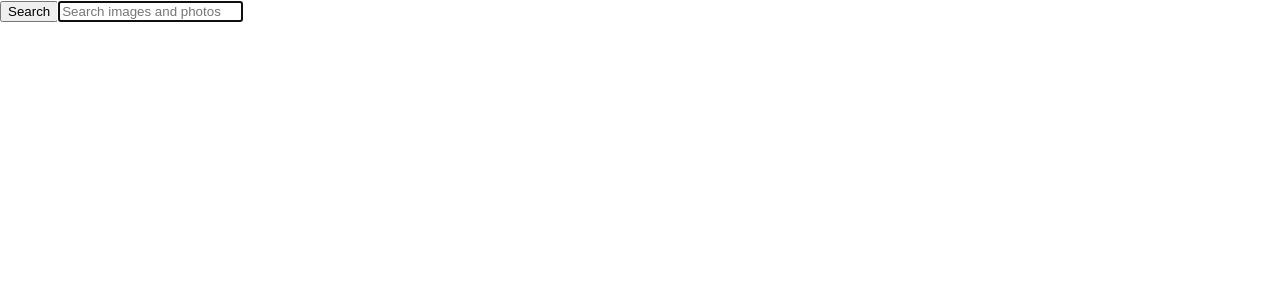
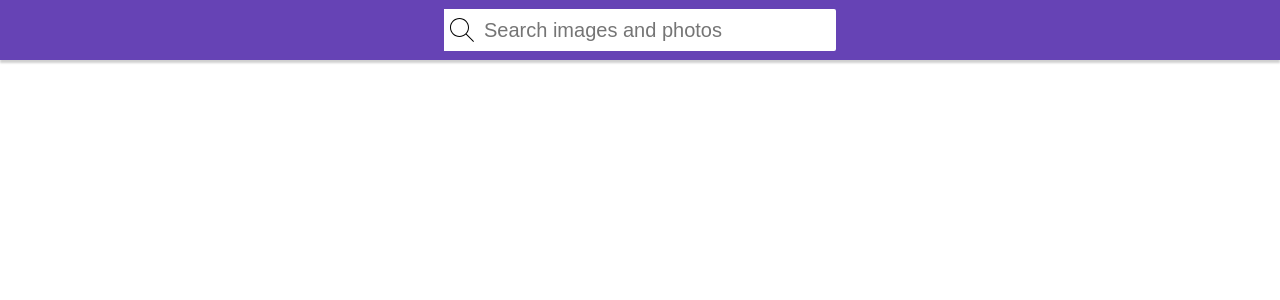
Before and after one commit to def2234/goit-react-hw-03-image-finder, a React (Create React App) app: page / in a window 1280 px wide. Shown: the top 300 px of the page. Built offline with nearby package versions, Linux system fonts and the light colour scheme.

Commit message:
Hw 03 complited

```diff
--- a/src/components/App.jsx
+++ b/src/components/App.jsx
@@ -95,14 +95,16 @@ export class App extends Component {
 
   render() {
     return (
-      <>
+      <section>
         {this.state.showModal && (
           <Modal
             image={this.state.largeImageURL}
             closeModal={this.closeModal}
           />
         )}
+
         <Searchbar onSubmit={this.formOnsubmitHandler} />
+
         <ImageGallery
           serchValue={this.state.serchValue}
           error={this.state.error}
@@ -113,7 +115,7 @@ export class App extends Component {
         {this.state.status === 'resolved' && (
           <Button onClick={this.handleClickButton} />
         )}
-      </>
+      </section>
     );
   }
 }
--- a/src/components/ImageGallery/ImageGallery.js
+++ b/src/components/ImageGallery/ImageGallery.js
@@ -1,10 +1,11 @@
 import { ImageGalleryItem } from '../ImageGalleryItem/ImageGalleryItem';
 import { PendingViewImage } from '../Loader/Loader';
 import PropTypes from 'prop-types';
+import { Ul } from '../ImageGallery/ImageGallery.styled';
 
 export const ImageGallery = ({ status, error, image, onPictureClick }) => {
   return (
-    <ul>
+    <Ul>
       {status === 'rejected' && <h1>{error.message}</h1>}
       {status === 'pending' && <PendingViewImage />}
       {status === 'resolved' &&
@@ -15,7 +16,7 @@ export const ImageGallery = ({ status, error, image, onPictureClick }) => {
             clickPicture={() => onPictureClick(picture.largeImageURL)}
           />
         ))}
-    </ul>
+    </Ul>
   );
 };
 
--- /dev/null
+++ b/src/components/ImageGallery/ImageGallery.styled.js
@@ -0,0 +1,10 @@
+import styled from 'styled-components';
+
+export const Ul = styled.ul`
+  margin-top: 70px;
+  display: flex;
+  flex-wrap: wrap;
+  gap: 10px;
+  list-style: none;
+  padding: 0;
+`;
--- /dev/null
+++ b/src/components/ImageGalleryItem/ImageGalleryItem-styled.js
@@ -0,0 +1,10 @@
+import styled from 'styled-components';
+
+export const Li = styled.li`
+  flex-basis: calc((100% - 30px) / 4);
+`;
+
+export const Img = styled.img`
+  height: 260px;
+  width: 100%;
+`;
--- a/src/components/ImageGalleryItem/ImageGalleryItem.js
+++ b/src/components/ImageGalleryItem/ImageGalleryItem.js
@@ -1,15 +1,16 @@
 import PropTypes from 'prop-types';
+import { Li, Img } from './ImageGalleryItem-styled';
 
 export const ImageGalleryItem = ({ pictureUrl, clickPicture }) => {
   return (
     <>
-      <li key={pictureUrl.id}>
-        <img
+      <Li key={pictureUrl.id}>
+        <Img
           src={pictureUrl.webformatURL}
           alt={pictureUrl.tags}
           onClick={clickPicture}
         />
-      </li>
+      </Li>
     </>
   );
 };
--- a/src/components/Searchbar/Searchbar.js
+++ b/src/components/Searchbar/Searchbar.js
@@ -1,5 +1,13 @@
 import PropTypes from 'prop-types';
 import React, { Component } from 'react';
+import {
+  Header,
+  Form,
+  Input,
+  Button,
+  Div,
+  Svg,
+} from '../Searchbar/Serchbar.styled';
 
 export class Searchbar extends Component {
   static propTypes = {
@@ -32,13 +40,22 @@ export class Searchbar extends Component {
 
   render() {
     return (
-      <header>
-        <form onSubmit={this.handleSubmit}>
-          <button type="submit">
-            <span>Search</span>
-          </button>
+      <Header>
+        <Form onSubmit={this.handleSubmit}>
+          <Div>
+            <Button type="submit">
+              <Svg
+                width="24"
+                height="24"
+                xmlns="http://www.w3.org/2000/svg"
+                fillRule="evenodd"
+                clipRule="evenodd"
+              >
+                <path d="M15.853 16.56c-1.683 1.517-3.911 2.44-6.353 2.44-5.243 0-9.5-4.257-9.5-9.5s4.257-9.5 9.5-9.5 9.5 4.257 9.5 9.5c0 2.442-.923 4.67-2.44 6.353l7.44 7.44-.707.707-7.44-7.44zm-6.353-15.56c4.691 0 8.5 3.809 8.5 8.5s-3.809 8.5-8.5 8.5-8.5-3.809-8.5-8.5 3.809-8.5 8.5-8.5z" />
+              </Svg>
+            </Button>
 
-          <input
+            <Input
               type="text"
               name="value"
               autoComplete="off"
@@ -47,8 +64,9 @@ export class Searchbar extends Component {
               onChange={this.handleInputChange}
               value={this.state.value}
             />
-        </form>
-      </header>
+          </Div>
+        </Form>
+      </Header>
     );
   }
 }
--- /dev/null
+++ b/src/components/Searchbar/Serchbar.styled.js
@@ -0,0 +1,61 @@
+import styled from 'styled-components';
+
+export const Header = styled.header`
+  height: 50px;
+  width: 100%;
+  top: 0;
+  background-color: #6643b5;
+  position: fixed;
+  display: flex;
+  justify-content: center;
+  padding: 5px 0;
+  box-shadow: 0px 3px 2px 0px rgba(0, 0, 0, 0.19);
+  right: 0;
+`;
+
+export const Form = styled.form`
+  display: flex;
+  align-items: center;
+  justify-content: center;
+`;
+
+export const Input = styled.input`
+  display: inline-block;
+  height: 40px;
+  width: 350px;
+  border-radius: 2px;
+  border: none;
+  padding-left: 40px;
+  font-size: 20px;
+  &:focus {
+    outline: 0;
+  }
+
+  &::placeholder {
+    font-size: 20px;
+  }
+`;
+
+export const Button = styled.button`
+  height: 42px;
+  background-color: white;
+  border: none;
+  position: absolute;
+  display: flex;
+  align-items: center;
+  cursor: pointer;
+`;
+
+export const Div = styled.div`
+  display: flex;
+  align-items: center;
+`;
+
+export const Svg = styled.svg`
+  &:hover {
+    fill: #f83e4b;
+  }
+  &:focus {
+    fill: #7dd87d;
+  }
+`;
--- a/src/index.css
+++ b/src/index.css
@@ -2,6 +2,7 @@
 
 body {
   margin: 0;
+  padding: 0 15px;
   font-family: -apple-system, BlinkMacSystemFont, 'Segoe UI', 'Roboto', 'Oxygen',
     'Ubuntu', 'Cantarell', 'Fira Sans', 'Droid Sans', 'Helvetica Neue',
     sans-serif;
```
Lines whose indentation alone changed are shown as unchanged.
